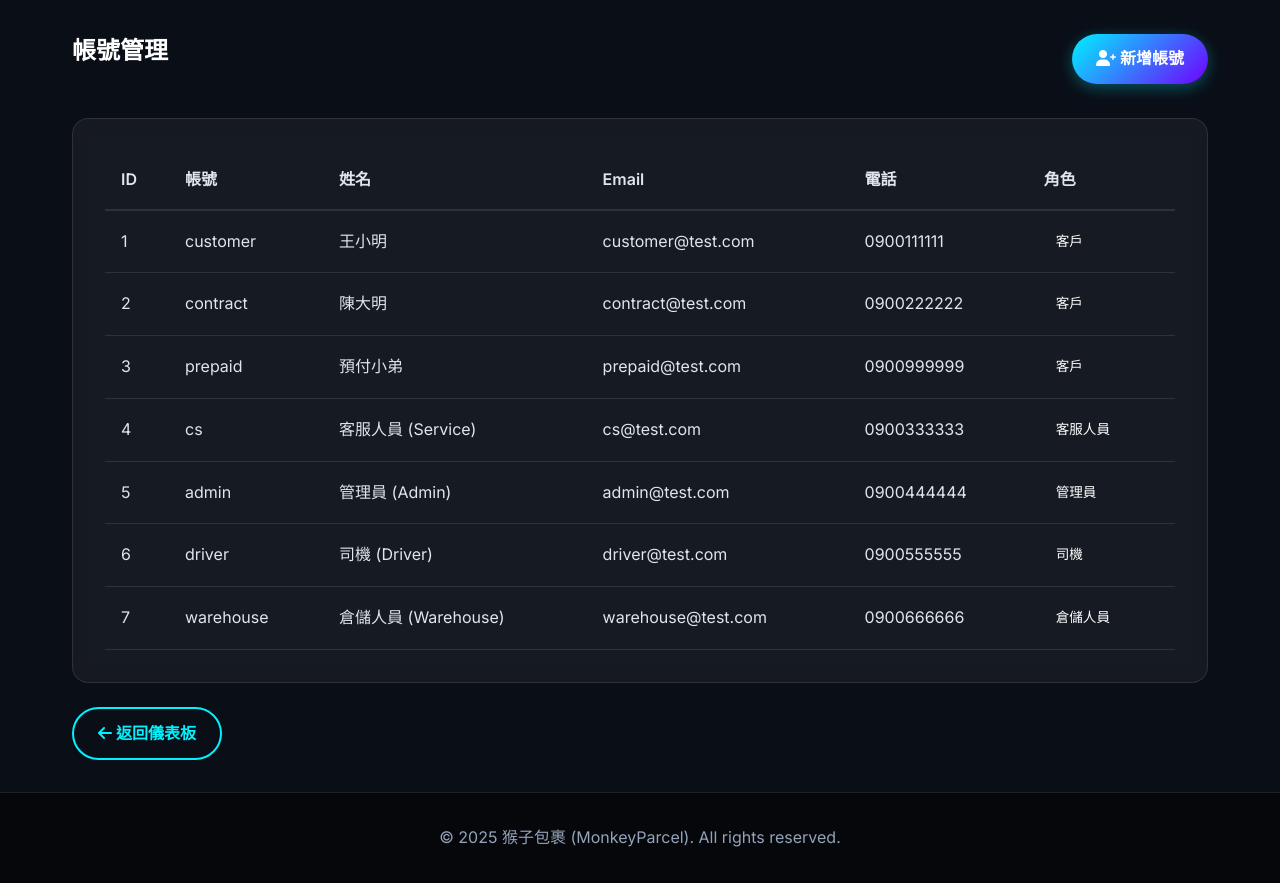
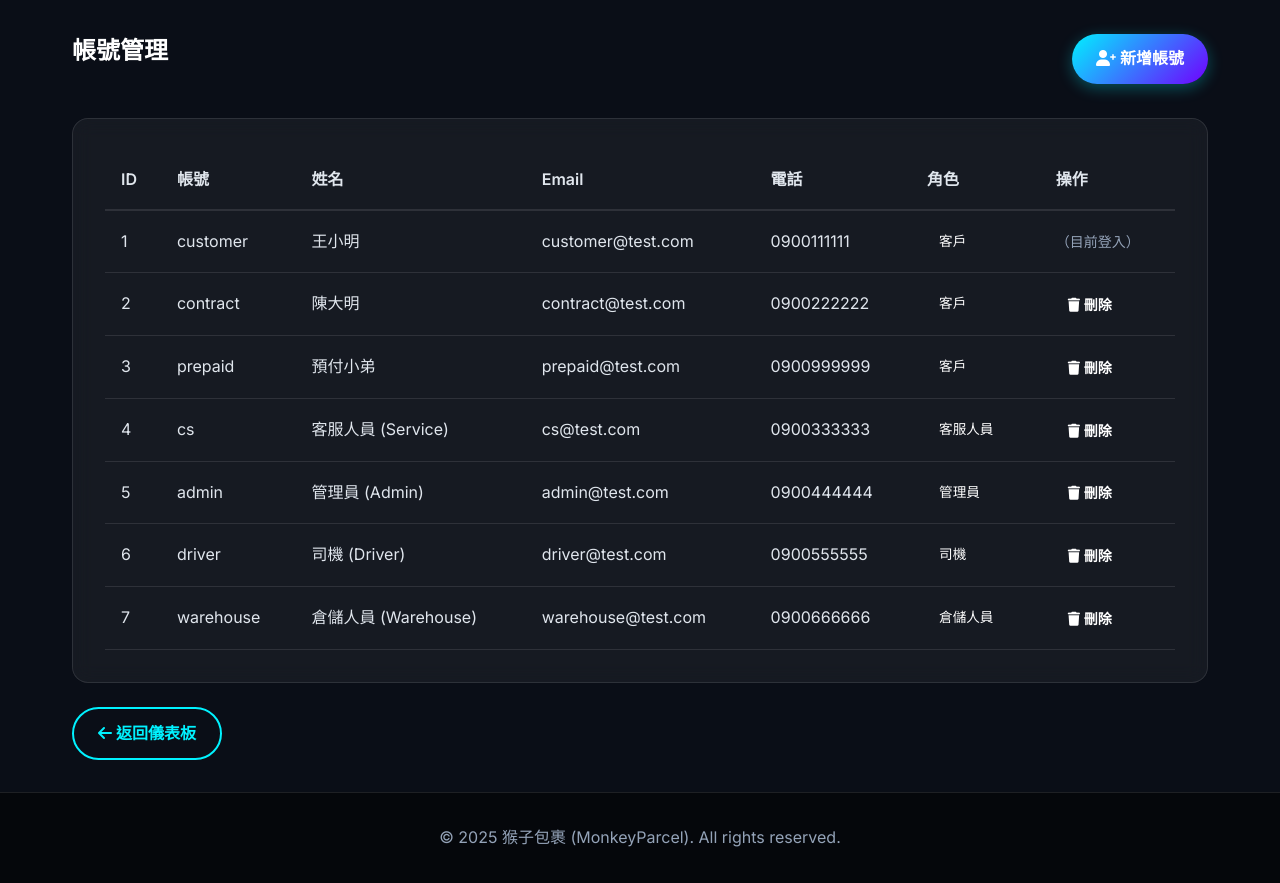
Before and after one commit to jia-yu0626/package_delivering_new, a Flask app: page /admin/users in a window 1280 px wide. Shown: the part 87-970 px from the top of the page. Run offline with Flask 3, Linux system fonts and the light colour scheme; a user stored in the database is signed in.

Commit message:
管理員新增刪除帳號功能

```diff
--- a/parcel_system/app/routes.py
+++ b/parcel_system/app/routes.py
@@ -634,3 +634,72 @@ def admin_create_user():
                 flash(f'建立失敗：{str(e)}', 'error')
 
     return render_template('admin_create_user.html')
+
+@main.route('/admin/delete_user/<int:user_id>', methods=['POST'])
+@login_required
+def admin_delete_user(user_id):
+    """管理員：刪除帳號"""
+    if session.get('user_role') != 'admin':
+        return "Unauthorized", 403
+
+    # 不能刪除自己
+    if user_id == session.get('user_id'):
+        flash('無法刪除自己的帳號', 'error')
+        return redirect(url_for('main.admin_users'))
+
+    user = db.session.get(models.User, user_id)
+    if not user:
+        flash('找不到該使用者', 'error')
+        return redirect(url_for('main.admin_users'))
+
+    # 檢查是否為最後一個管理員
+    if user.role == models.UserRole.ADMIN:
+        admin_count = db.session.execute(
+            db.select(models.User).filter_by(role=models.UserRole.ADMIN)
+        ).scalars().all()
+        if len(admin_count) <= 1:
+            flash('無法刪除最後一個管理員帳號', 'error')
+            return redirect(url_for('main.admin_users'))
+
+    username = user.username
+
+    try:
+        # 如果是客戶，需要先刪除相關的包裹、帳單、追蹤事件
+        if user.role == models.UserRole.CUSTOMER:
+            # 取得該客戶的所有包裹
+            packages = db.session.execute(
+                db.select(models.Package).filter_by(sender_id=user_id)
+            ).scalars().all()
+
+            for package in packages:
+                # 刪除追蹤事件
+                db.session.execute(
+                    db.delete(models.TrackingEvent).where(models.TrackingEvent.package_id == package.id)
+                )
+                # 刪除帳單
+                db.session.execute(
+                    db.delete(models.Bill).where(models.Bill.package_id == package.id)
+                )
+                # 刪除包裹
+                db.session.delete(package)
+
+        # 刪除該用戶的審計日誌
+        db.session.execute(
+            db.delete(models.AuditLog).where(models.AuditLog.user_id == user_id)
+        )
+
+        # 刪除用戶
+        db.session.delete(user)
+        db.session.commit()
+
+        # 記錄操作日誌（使用當前管理員的 ID）
+        services.log_audit(session['user_id'], '刪除帳號', user_id,
+                         f'管理員刪除帳號：{username}')
+
+        flash(f'帳號 {username} 已成功刪除', 'success')
+
+    except Exception as e:
+        db.session.rollback()
+        flash(f'刪除失敗：{str(e)}', 'error')
+
+    return redirect(url_for('main.admin_users'))
--- a/parcel_system/app/templates/admin_users.html
+++ b/parcel_system/app/templates/admin_users.html
@@ -27,6 +27,8 @@
                         <th style="padding: 1rem; text-align: left; border-bottom: 2px solid var(--border-color);">電話
                         </th>
                         <th style="padding: 1rem; text-align: left; border-bottom: 2px solid var(--border-color);">角色
+                        </th>
+                        <th style="padding: 1rem; text-align: left; border-bottom: 2px solid var(--border-color);">操作
                         </th>
                     </tr>
                 </thead>
@@ -60,10 +62,24 @@
                                 user.role.value }}</span>
                             {% endif %}
                         </td>
+                        <td style="padding: 1rem;">
+                            {% if user.id != session.get('user_id') %}
+                            <form method="POST" action="{{ url_for('main.admin_delete_user', user_id=user.id) }}"
+                                style="display: inline;"
+                                onsubmit="return confirm('確定要刪除帳號「{{ user.username }}」嗎？\n\n⚠️ 此操作無法復原，該帳號的所有相關資料將被永久刪除！');">
+                                <button type="submit" class="btn"
+                                    style="background: var(--danger); color: white; padding: 0.3rem 0.75rem; font-size: 0.875rem;">
+                                    <i class="fas fa-trash"></i> 刪除
+                                </button>
+                            </form>
+                            {% else %}
+                            <span style="color: var(--text-muted); font-size: 0.875rem;">（目前登入）</span>
+                            {% endif %}
+                        </td>
                     </tr>
                     {% else %}
                     <tr>
-                        <td colspan="6" style="padding: 2rem; text-align: center; color: var(--text-muted);">
+                        <td colspan="7" style="padding: 2rem; text-align: center; color: var(--text-muted);">
                             目前沒有任何使用者
                         </td>
                     </tr>
```
Also changed, not shown: parcel_system/instance/parcel_system.db.
